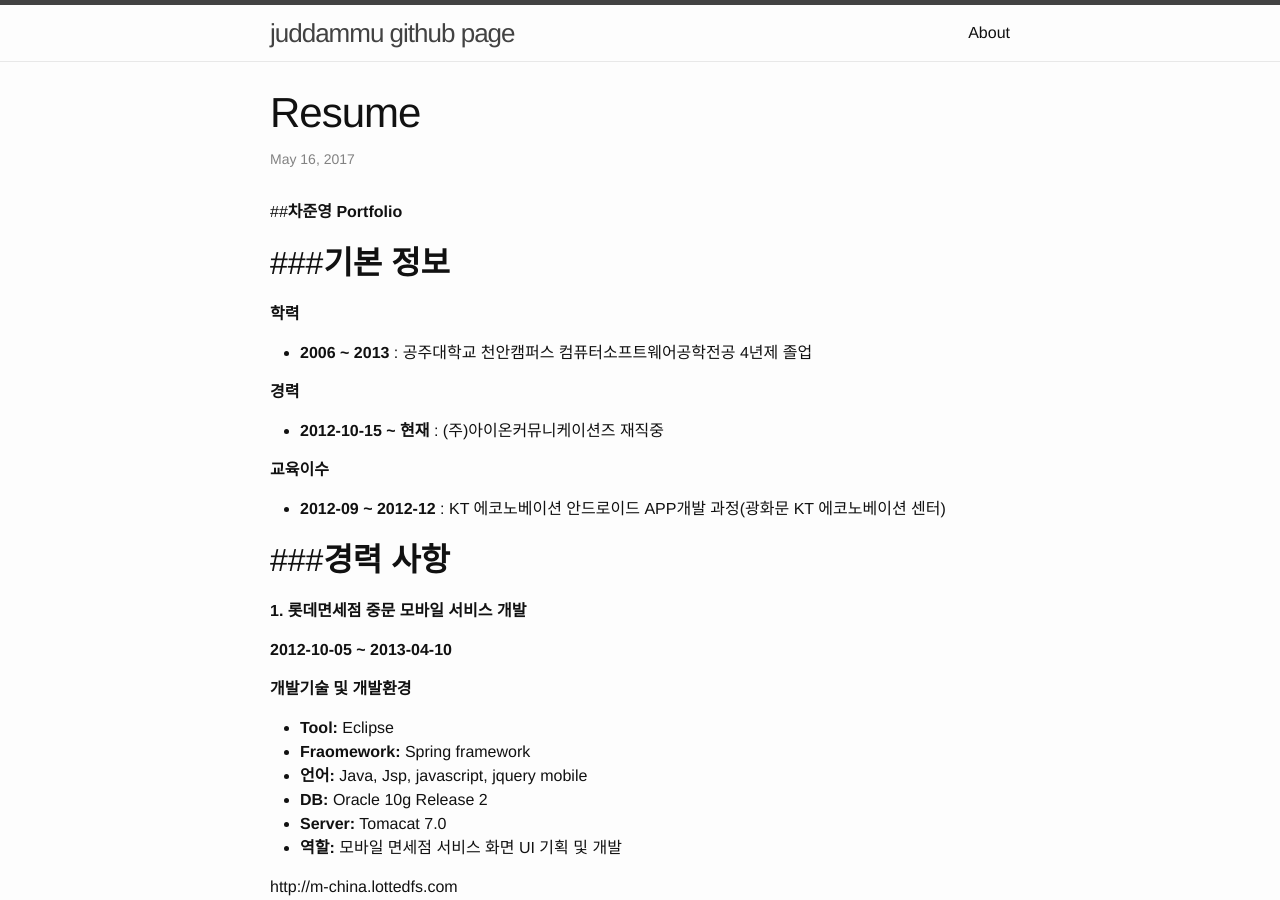
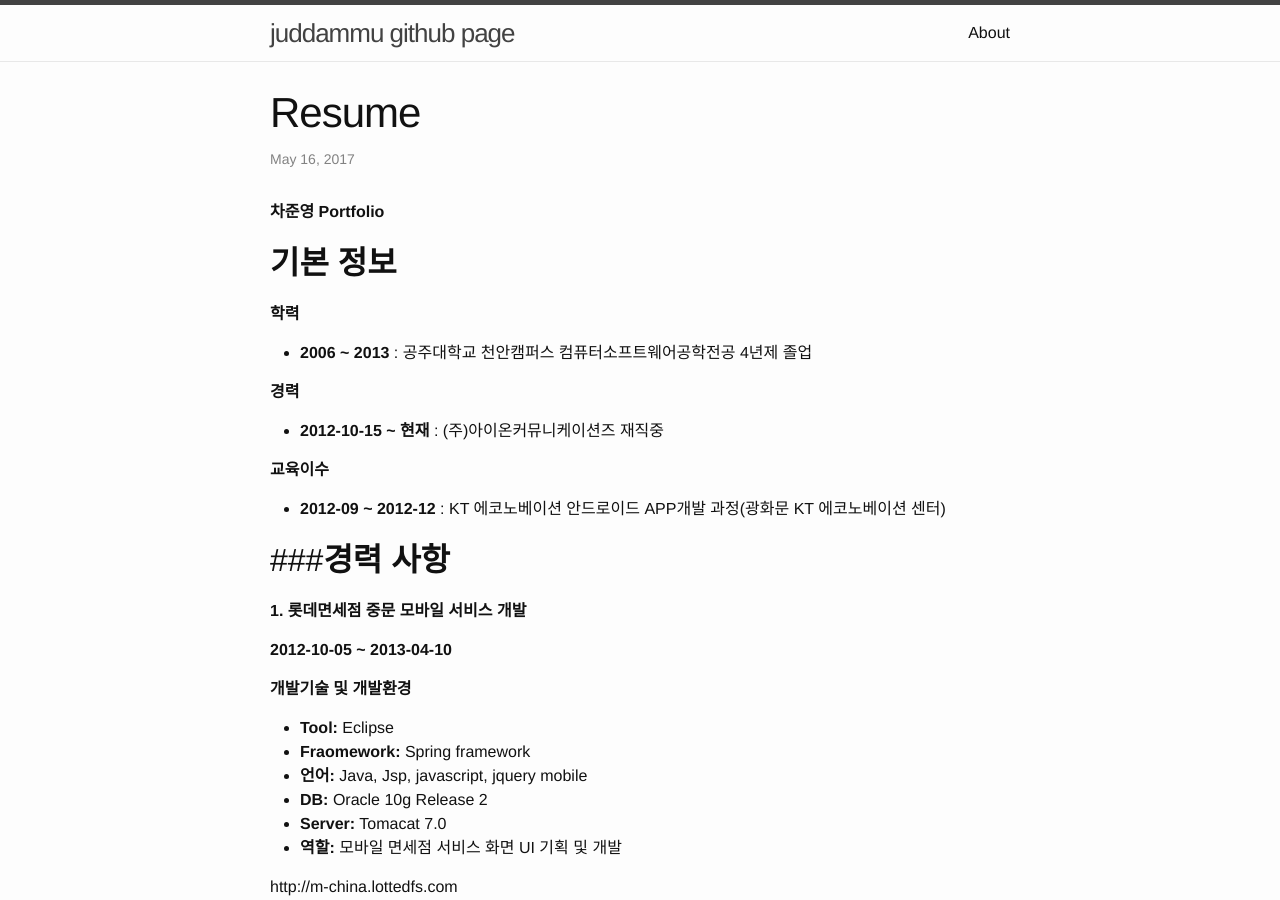
Before and after one commit to juddammu/juddammu.github.io, a Jekyll site: the page built from _posts/2017-05-16-resume.markdown, in a window 1280 px wide and 900 px high. Built offline with Jekyll 4.4.1, drawn with Linux system fonts in a browser that asks for light colours; our own code applies the rules of GitHub Pages for plain Markdown files.

Commit message:
Update 2017-05-16-resume.markdown

```diff
--- a/_posts/2017-05-16-resume.markdown
+++ b/_posts/2017-05-16-resume.markdown
@@ -1,7 +1,7 @@
-##**차준영 Portfolio**
+**차준영 Portfolio**
 
-###**<i class="icon-file"></i>기본 정보**
--------------
+**<i class="icon-file"></i>기본 정보**
+---
 **학력**
 - **2006 ~ 2013** : 공주대학교 천안캠퍼스 컴퓨터소프트웨어공학전공 4년제 졸업
 
@@ -12,7 +12,7 @@
 - **2012-09 ~ 2012-12** : KT 에코노베이션 안드로이드 APP개발 과정(광화문 KT 에코노베이션 센터)
 
 ###**<i class="icon-pencil"></i>경력 사항**
--------------
+---
 **1. 롯데면세점 중문 모바일 서비스 개발**
 
 **2012-10-05 ~ 2013-04-10**
```
